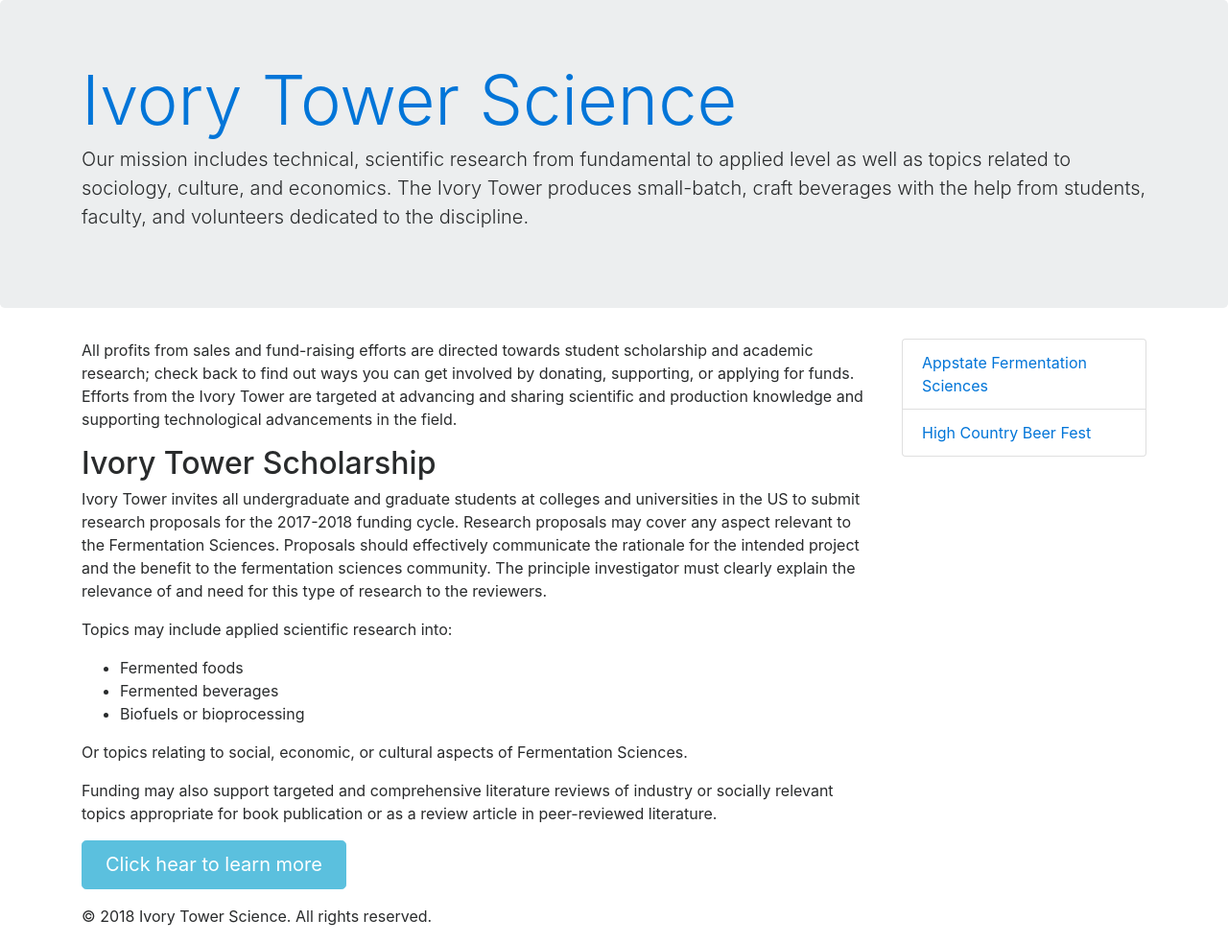
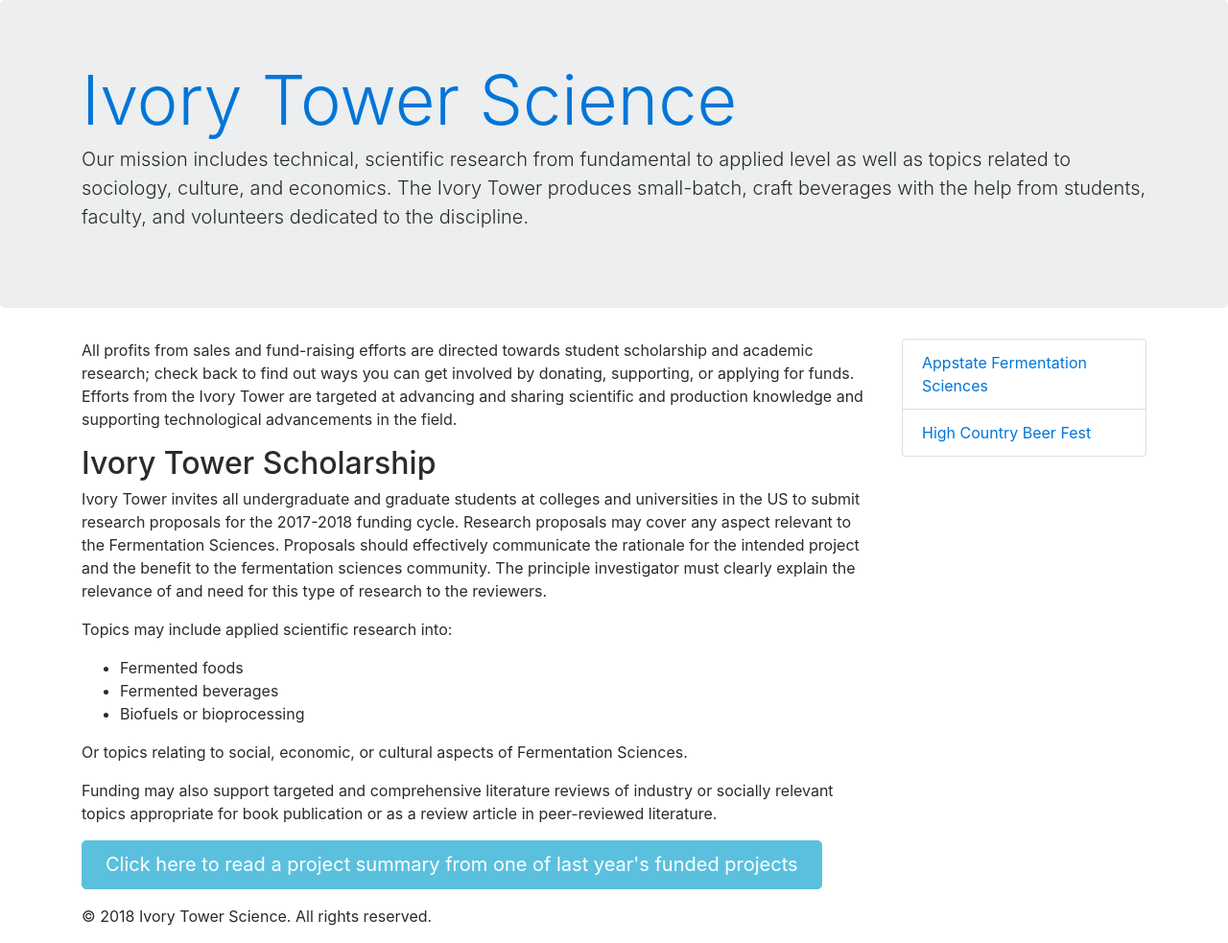
Before and after one commit to ivorytowerscience/ivorytowerscience.github.io, a Jekyll site: the page built from index.html, in a window 1280 px wide. Shown: the whole page at 96% size. Built offline with Jekyll 4.4.1, drawn with Linux system fonts in a browser that asks for light colours; nearby versions of some CDN libraries.

Commit message:
Adding in link to last year's funded project.

```diff
--- a/index.html
+++ b/index.html
@@ -15,4 +15,4 @@ layout: default
 </ul>
 <p>Or topics relating to social, economic, or cultural aspects of Fermentation Sciences.</p>
 <p>Funding may also support targeted and comprehensive literature reviews of industry or socially relevant topics appropriate for book publication or as a review article in peer-reviewed literature.</p>
-<p><a class="btn btn-info btn-lg" href="/files/Ivory-Tower-Scholarship_2017-18.pdf">Click hear to learn more</a></p>
+<p><a class="btn btn-info btn-lg" href="/files/Risner-ivory-tower-project-summary.pdf">Click here to read a project summary from one of last year's funded projects</a></p>
```
